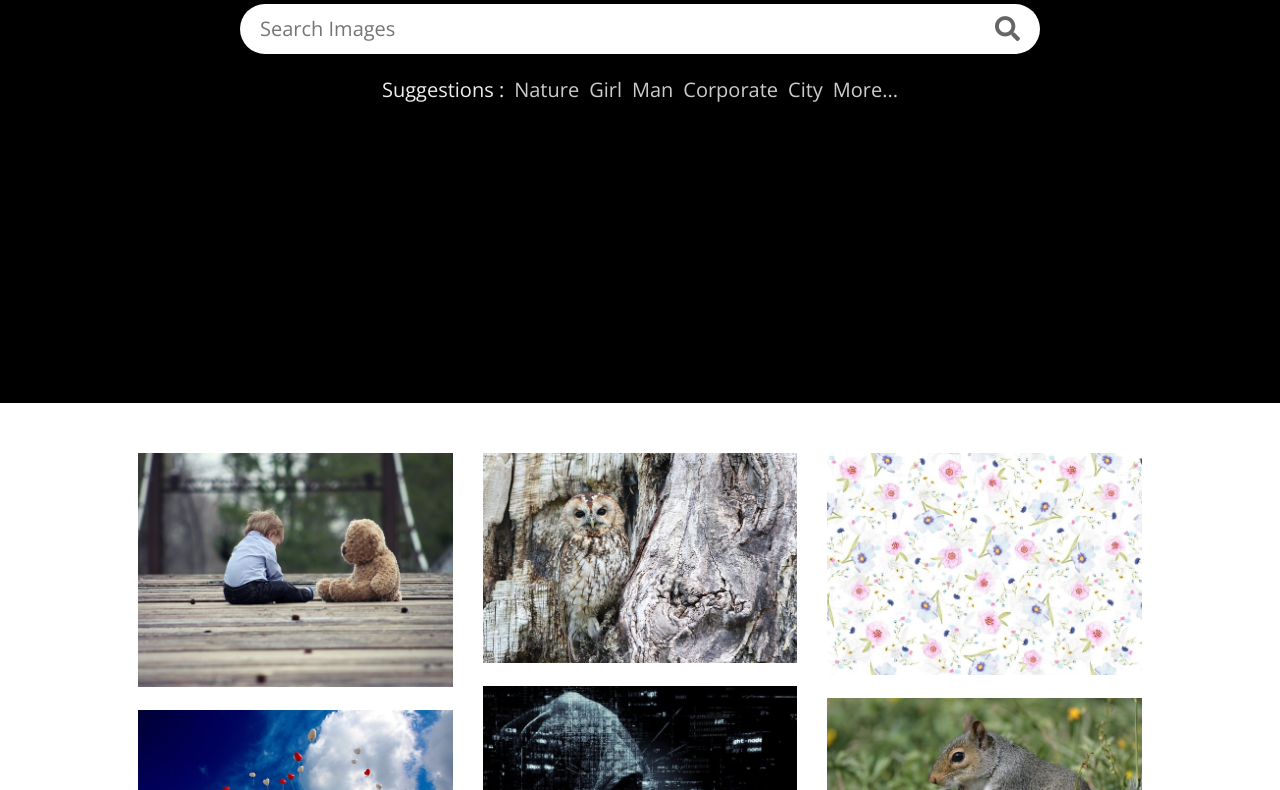
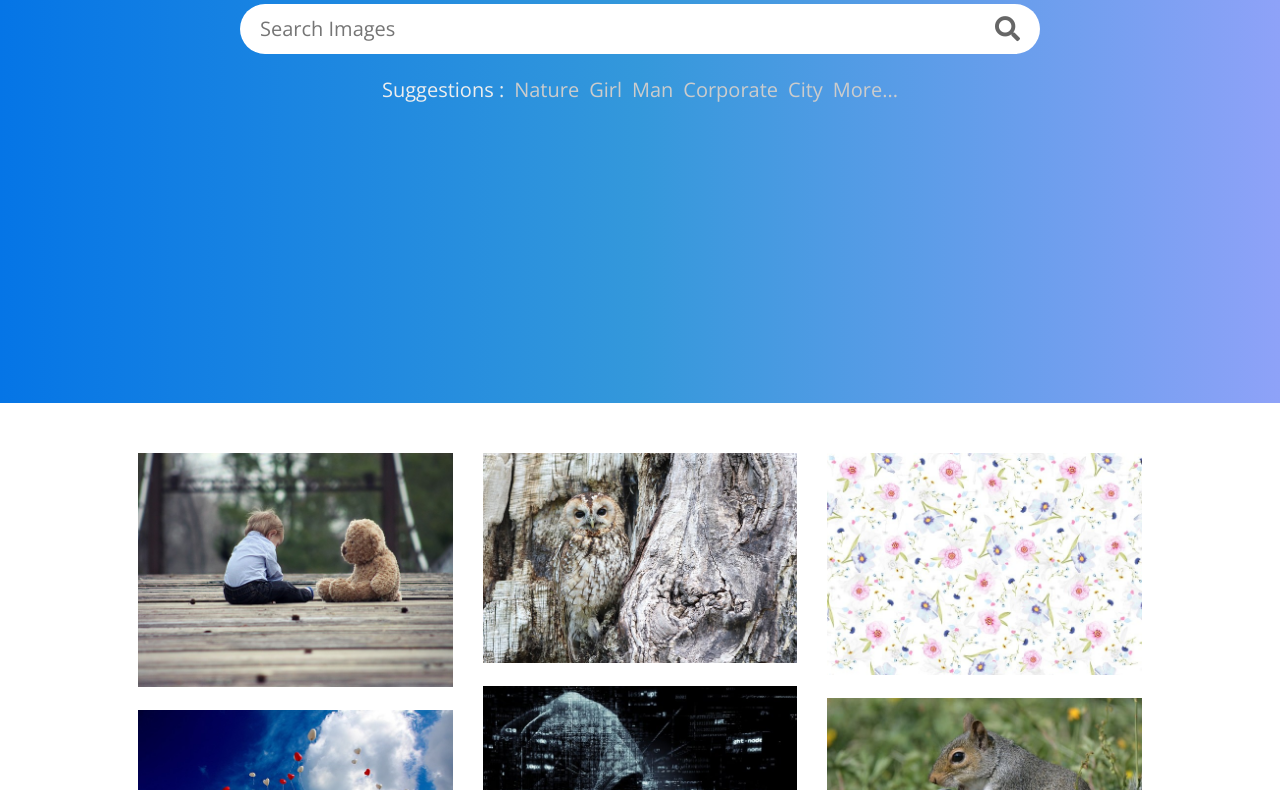
Before and after one commit to Chetan-Raut/PhotoFolio, a plain HTML site: page index.html in a window 1280 px wide. Shown: the part 397-1187 px from the top of the page. Drawn offline with nearby package versions, Linux system fonts and the light colour scheme.

Commit message:
Update style.css

```diff
--- a/style.css
+++ b/style.css
@@ -121,7 +121,9 @@ header.header-active form{
 
 
 .home{
-    min-height: 100vh; background: black no-repeat;
+    min-height: 100vh;
+    background: linear-gradient(to right, #0575E6, #3498DB, #8EA2F8);
+    background-repeat: no-repeat;
     background-size: cover;
     background-position: center;
     background-attachment: fixed;
```
